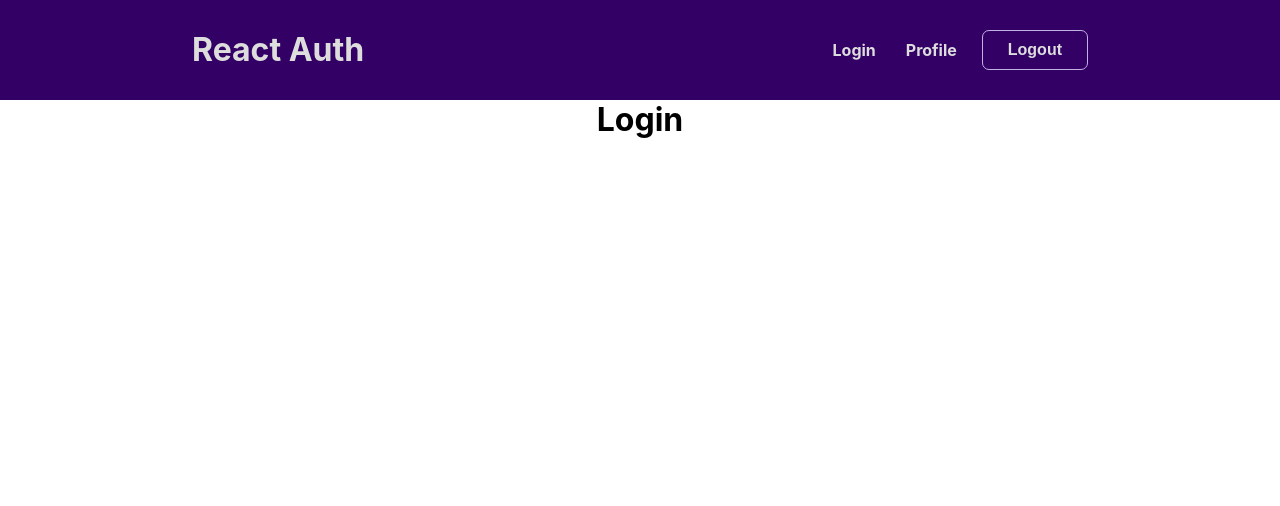
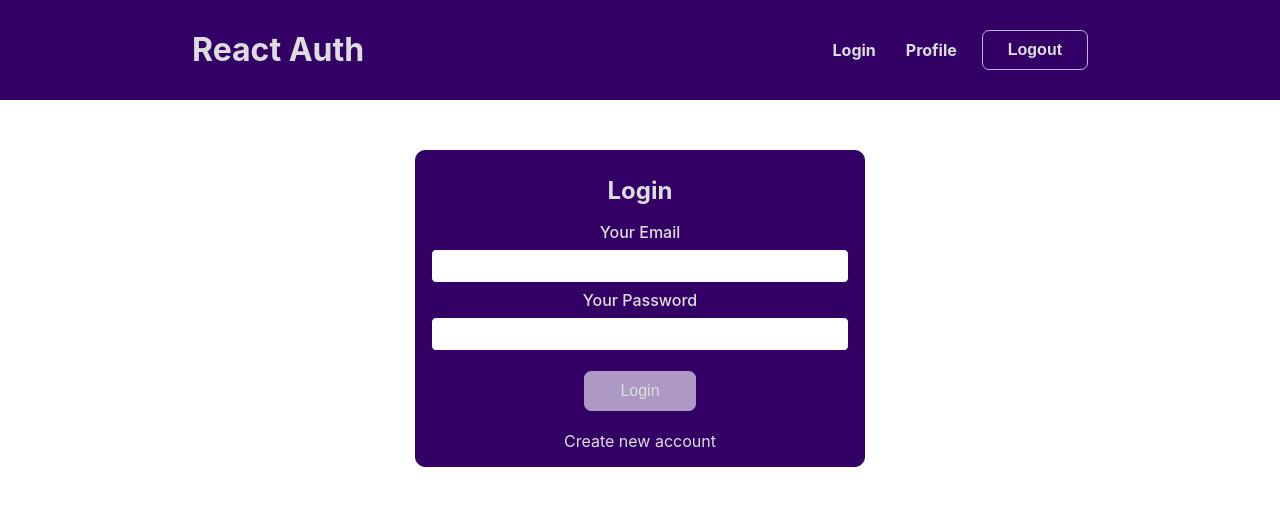
Before and after one commit to Henrique-mazzoleni/react-auth, a React (Create React App) app: page /login in a window 1280 px wide. Shown: the top 506 px of the page. Built offline with nearby package versions, Linux system fonts and the light colour scheme.

Commit message:
Login display implemented

```diff
--- /dev/null
+++ b/src/components/LoginForm.js
@@ -0,0 +1,18 @@
+import { Link } from "react-router-dom";
+import styles from "./LoginForm.module.css";
+
+const LoginForm = () => {
+  return (
+    <form className={styles.form}>
+      <h2>Login</h2>
+      <label htmlFor="email">Your Email</label>
+      <input id="email" type="email" />
+      <label htmlFor="pass">Your Password</label>
+      <input id="pass" type="password" />
+      <button type="submit">Login</button>
+      <Link to="/newuser">Create new account</Link>
+    </form>
+  );
+};
+
+export default LoginForm;
--- /dev/null
+++ b/src/components/LoginForm.module.css
@@ -0,0 +1,45 @@
+.form {
+    background-color: #306;
+    color: #ddd;
+    display: flex;
+    flex-direction: column;
+    padding: 15px;
+    width: 450px;
+    border: 1px solid #306;
+    border-radius: 10px;
+}
+
+.form h2 {
+    padding: 10px;
+}
+
+.form label, .form input {
+    padding: 7px;
+    font-size: inherit;
+    font-weight: 500;
+}
+
+.form input {
+    border: 1px solid #306;
+    border-radius: 5px;
+    outline: none;
+}
+
+.form button {
+    font-size: 1rem;
+    background-color: #ad99c1;
+    color: #ddd;
+    padding: 10px 35px;
+    border: 1px solid #ad99c1;
+    border-radius: 7px;
+    margin: 20px auto;
+}
+
+.form a {
+    text-decoration: none;
+    color: inherit;
+}
+
+.form a:hover {
+    color: #ad99c1
+}
--- a/src/pages/Login.js
+++ b/src/pages/Login.js
@@ -1,5 +1,11 @@
+import LoginForm from '../components/LoginForm';
+
+import styles from './Login.module.css';
+
 const Login = () => {
-    return <h1>Login</h1>
+    return <div className={styles.login}>
+        <LoginForm />
+    </div>
 };
 
 export default Login;
--- /dev/null
+++ b/src/pages/Login.module.css
@@ -0,0 +1,5 @@
+.login {
+    display: flex;
+    justify-content: center;
+    margin: 50px auto 0;
+}
```
